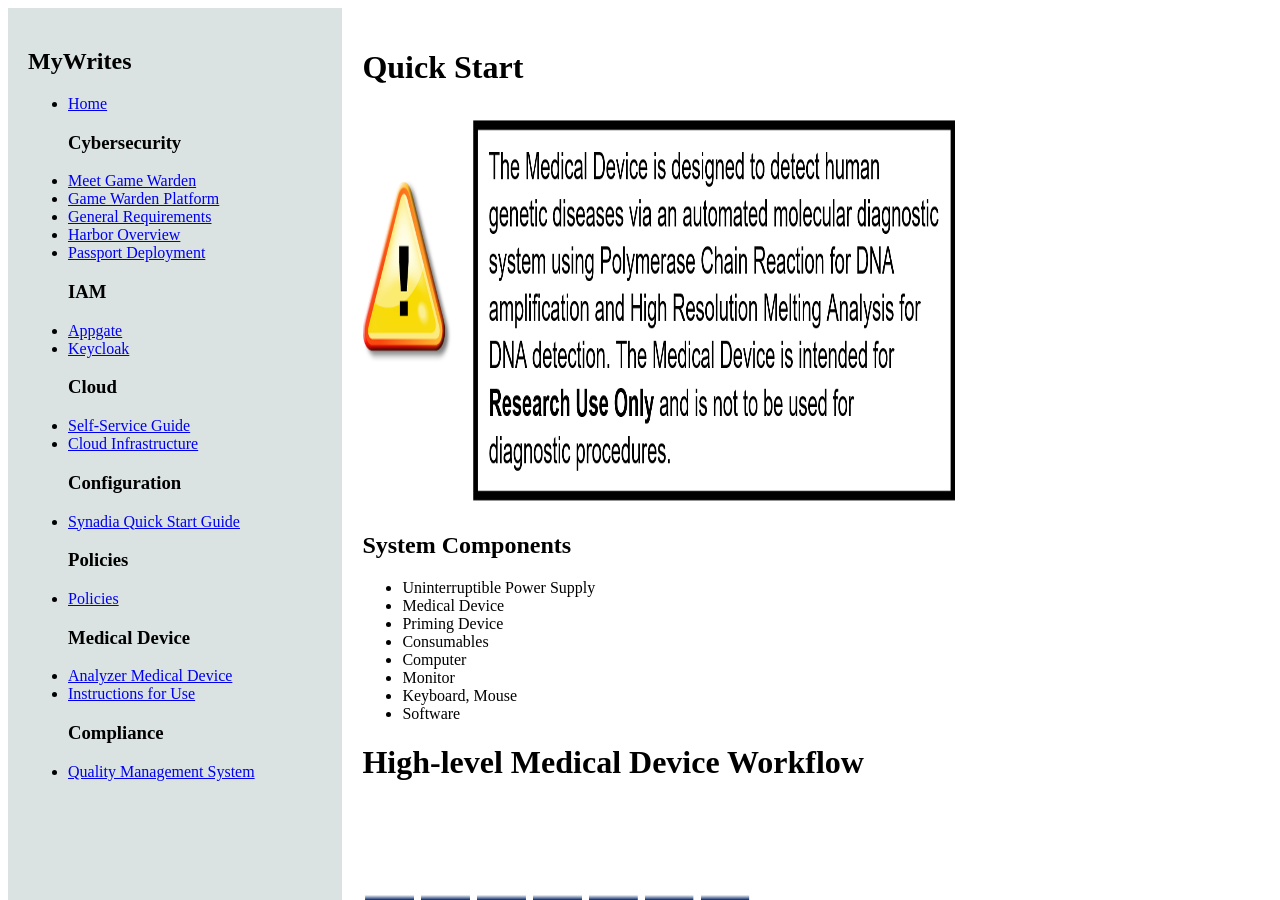
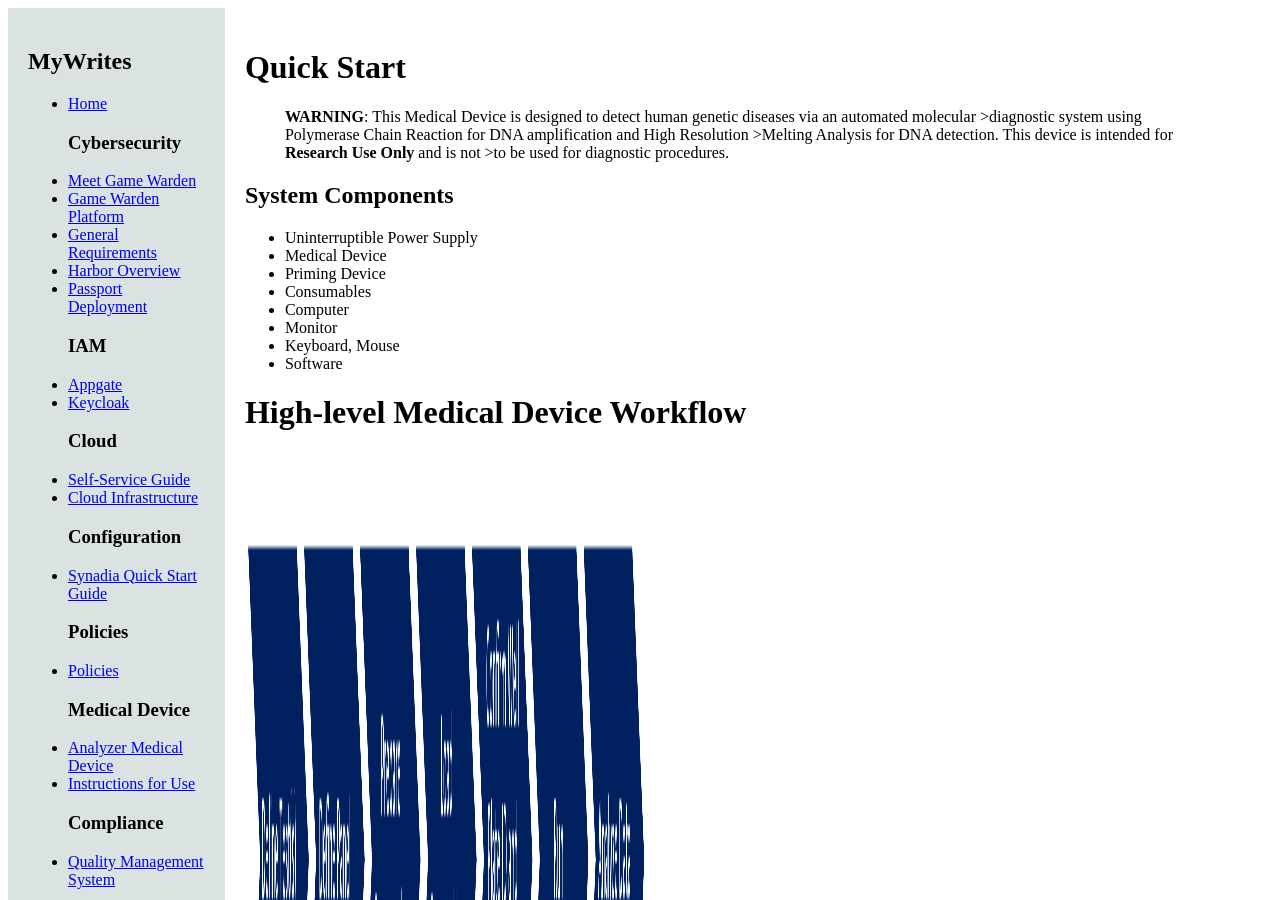
Before and after one commit to mywrites/mywrites.github.io, a Jekyll site: the page built from analyzer.md, in a window 1280 px wide and 900 px high. Built offline with Jekyll 4.4.1, drawn with Linux system fonts in a browser that asks for light colours.

Commit message:
Draft35 Feb 24 1240AM

```diff
--- a/analyzer.md
+++ b/analyzer.md
@@ -3,7 +3,8 @@
 title: "Quick Start"
 category: "Life Sciences"
 ---
-<img src="/img/analyze1.png" alt="Analyzer" width="600" height="400">
+> **WARNING**:
+>This Medical Device is designed to detect human genetic diseases via an automated molecular >diagnostic system using Polymerase Chain Reaction for DNA amplification and High Resolution >Melting Analysis for DNA detection. This device is intended for **Research Use Only** and is not >to be used for diagnostic procedures.
 
 ## System Components
 
```
